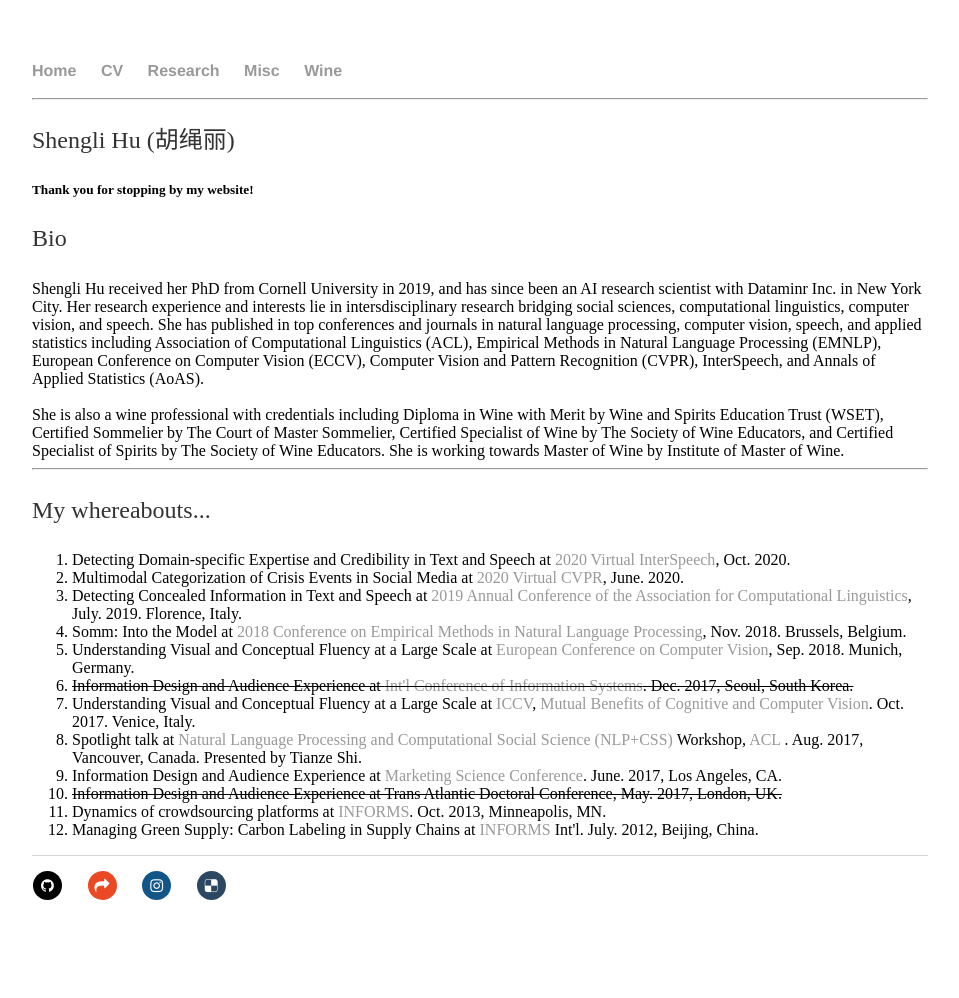
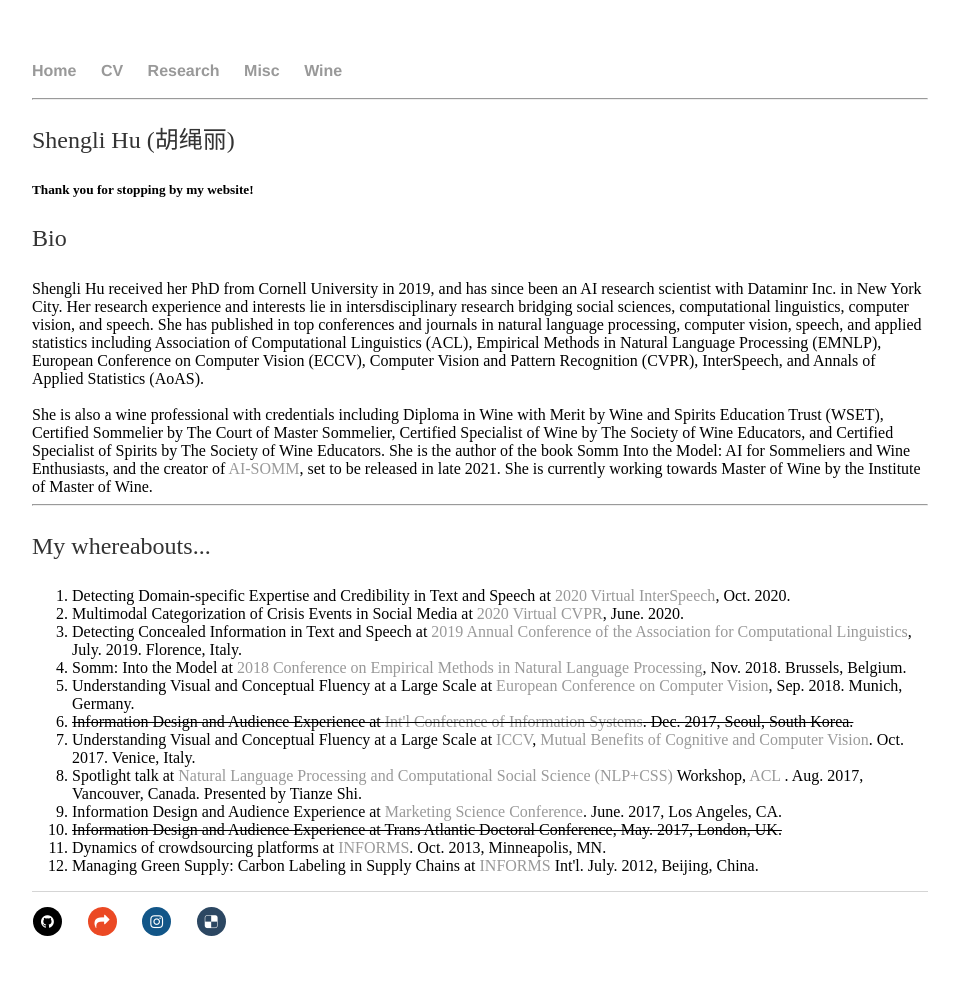
Before and after one commit to shenglih/shenglih.github.io, a Jekyll site: the page built from index.html, in a window 1280 px wide. Shown: the whole page, without its empty margins (160-1119 px from the left). Built offline with Jekyll 4.4.1, drawn with Linux system fonts in a browser that asks for light colours; comment, search, counter and statistics services are not loaded; before the commit the page ends 962 px from its top, so only the background shows below that.

Commit message:
Update index.html

```diff
--- a/index.html
+++ b/index.html
@@ -27,7 +27,7 @@
 Linguistics (ACL), Empirical Methods in Natural Language Processing (EMNLP), European
 Conference on Computer Vision (ECCV), Computer Vision and Pattern Recognition (CVPR), InterSpeech, and Annals of Applied Statistics (AoAS).<br>
 	<br>
-She is also a wine professional with credentials including Diploma in Wine with Merit by Wine and Spirits Education Trust (WSET), Certified Sommelier by The Court of Master Sommelier, Certified Specialist of Wine by The Society of Wine Educators, and Certified Specialist of Spirits by The Society of Wine Educators. She is working towards Master of Wine by Institute of Master of Wine.
+She is also a wine professional with credentials including Diploma in Wine with Merit by Wine and Spirits Education Trust (WSET), Certified Sommelier by The Court of Master Sommelier, Certified Specialist of Wine by The Society of Wine Educators, and Certified Specialist of Spirits by The Society of Wine Educators. She is the author of the book Somm Into the Model: AI for Sommeliers and Wine Enthusiasts, and the creator of <a href="https://ai-somm.github.io">AI-SOMM</a>, set to be released in late 2021. She is currently working towards Master of Wine by the Institute of Master of Wine.
 	<hr>
 
 	<p> My whereabouts... </p>
```
